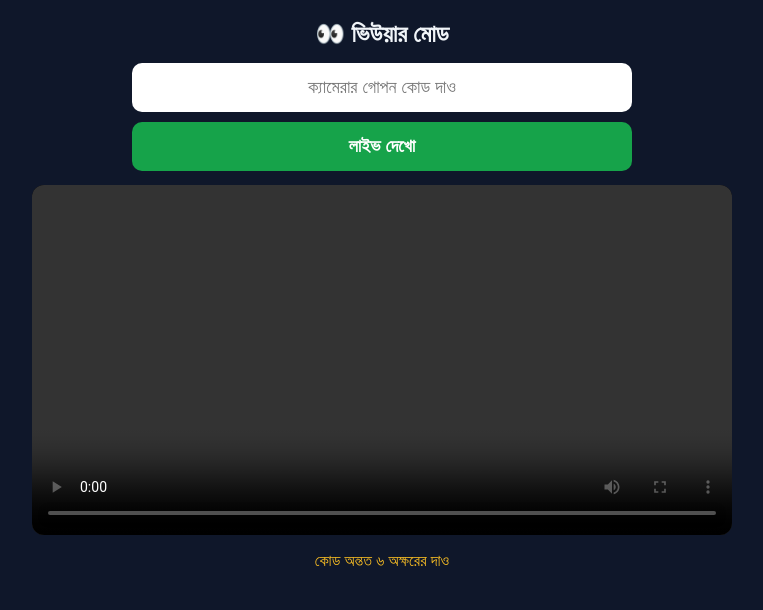
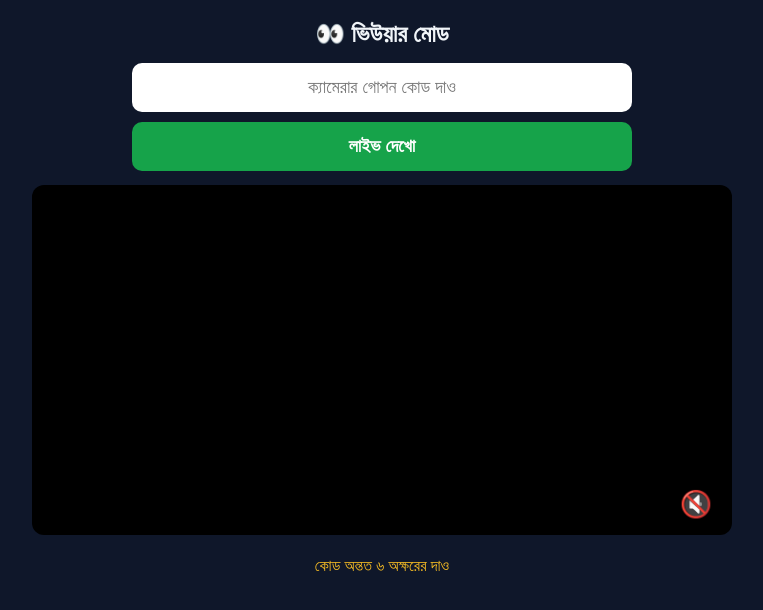
Before and after one commit to goodluckasc/Home-camera, a plain HTML site: page viewer.html in a window 1280 px wide. Both pictures are taken after a click on the button "লাইভ দেখো". Shown: the whole page, without its empty margins (258-1021 px from the left). Drawn offline with Linux system fonts and the light colour scheme.

Commit message:
Enhance video display with audio control features
Added a video wrapper and speaker button for audio control.

```diff
--- a/viewer.html
+++ b/viewer.html
@@ -31,6 +31,13 @@
       background: #16a34a; color: white;
     }
     #status { color: #fbbf24; text-align: center; }
+    .videoWrap { position: relative; width: 100%; max-width: 700px; }
+    .videoWrap video { width: 100%; }
+    #speaker {
+      position: absolute; right: 10px; bottom: 10px;
+      width: 52px; height: 52px; padding: 0; font-size: 26px;
+      border-radius: 50%; background: rgba(0,0,0,0.6); color: white;
+    }
     .row { width: 100%; max-width: 500px; display: flex; flex-direction: column; gap: 10px; }
     .hidden { display: none !important; }
     #controls {
@@ -61,7 +68,10 @@
     <button id="stopAlarm">অ্যালার্ম বন্ধ করো</button>
   </div>
 
-  <video id="remote" autoplay playsinline controls></video>
+  <div class="videoWrap">
+    <video id="remote" autoplay muted playsinline></video>
+    <button id="speaker" title="শব্দ চালু/বন্ধ">🔇</button>
+  </div>
   <div id="status">কোড লিখে বাটনে চাপো</div>
 
   <div id="controls" class="hidden">
@@ -140,6 +150,14 @@
       if (navigator.vibrate) navigator.vibrate(0);
     }
     document.getElementById('stopAlarm').onclick = stopAlarm;
+
+    // ---------- স্পিকার (শব্দ চালু/বন্ধ) ----------
+    const speakerBtn = document.getElementById('speaker');
+    speakerBtn.onclick = () => {
+      remote.muted = !remote.muted;
+      speakerBtn.textContent = remote.muted ? '🔇' : '🔊';
+      remote.play().catch(() => {});
+    };
 
     // ---------- স্লাইডার ও টগল ----------
     const sens = document.getElementById('sens');
```
